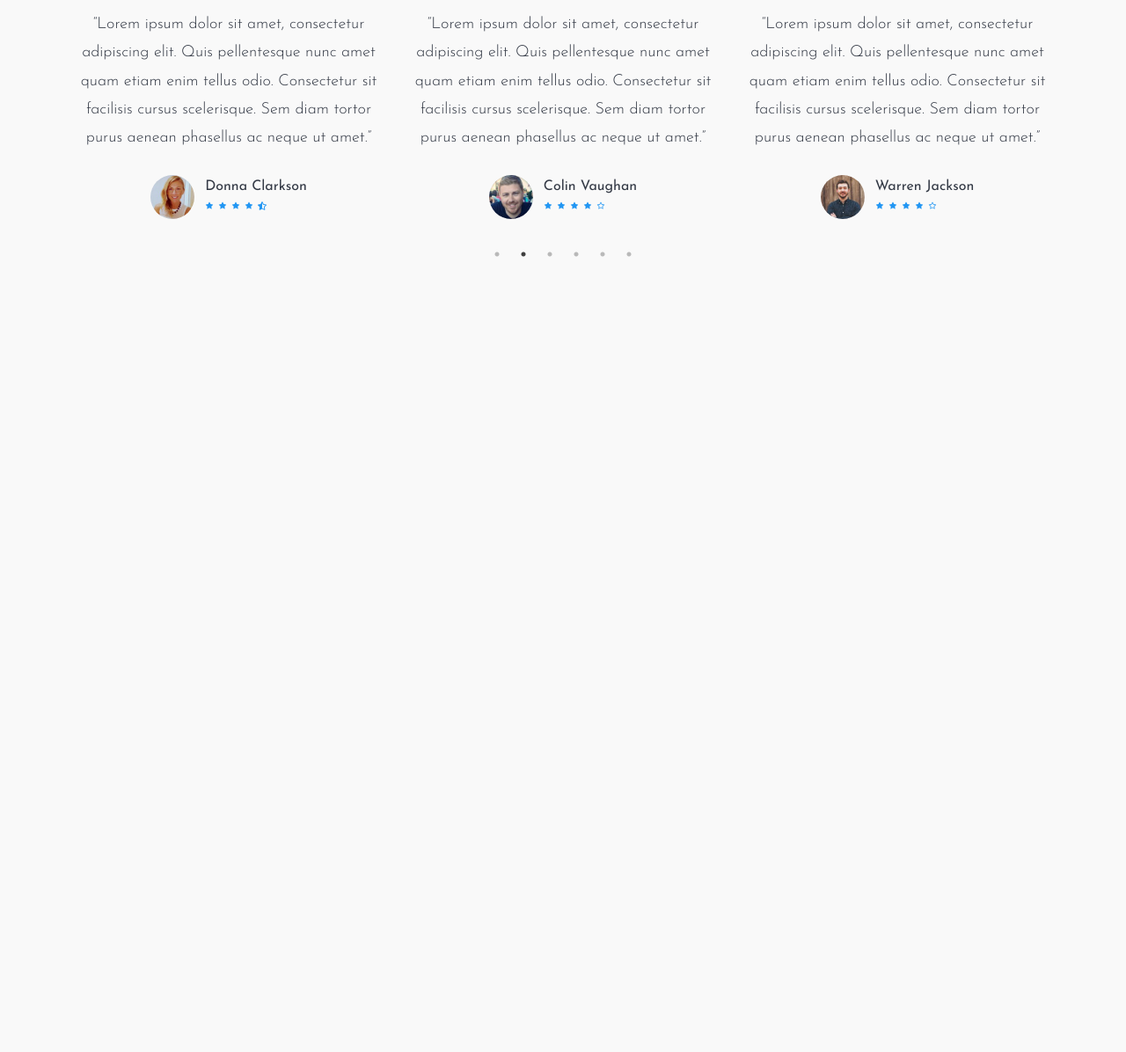
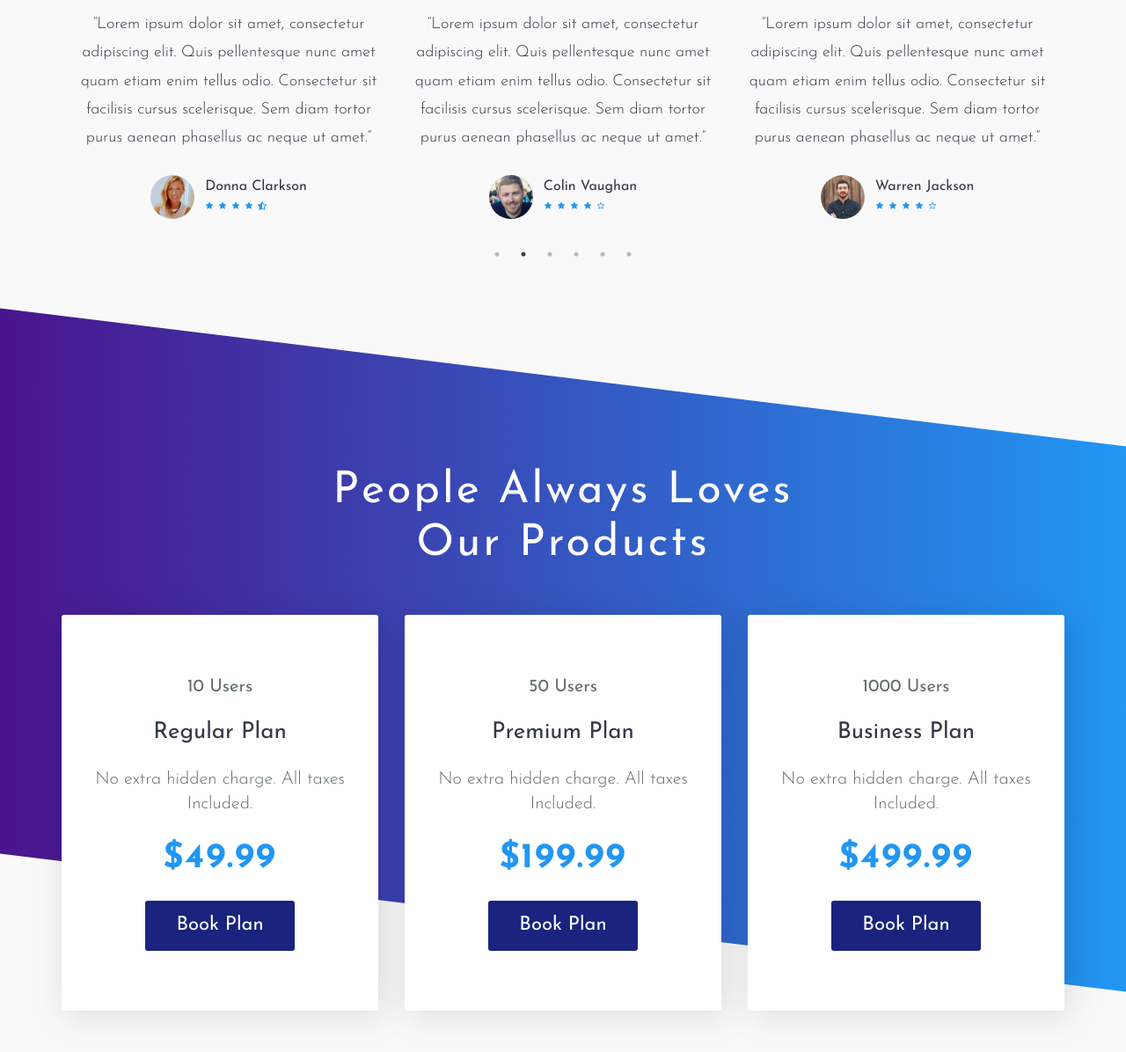
Before and after one commit to nilotpaldhar/twatch, a website built with Parcel: page src/index.html in a window 1280 px wide. Shown: the part 3890-5086 px from the top of the page at 88% size. Before the commit the page ends 4189 px from the top, so only its background shows below. Built offline with nearby package versions, Linux system fonts and the light colour scheme.

Commit message:
pricing section created

```diff
--- a/src/index.html
+++ b/src/index.html
@@ -446,7 +446,47 @@
     </section>
 
     <!-- Pricing -->
-    <section class="pricing"></section>
+    <section class="pricing">
+      <div class="container">
+        <h2 class="heading__secondary text-white text-center m-b-5">
+          <span>People always loves</span>
+          <span>our products</span>
+        </h2>
+        <div class="pricing__container">
+          <div class="row">
+            <div class="col-1-of-3">
+              <div class="plan">
+                <span class="plan__user">10 Users</span>
+                <h4 class="plan__name">Regular Plan</h4>
+                <p class="plan__desc">No extra hidden charge. All taxes Included.</p>
+                <span class="plan__price">&dollar;49.99</span>
+                <a href="#" class="plan__btn">Book Plan</a>
+              </div>
+            </div>
+
+            <div class="col-1-of-3">
+              <div class="plan">
+                <span class="plan__user">50 Users</span>
+                <h4 class="plan__name">Premium Plan</h4>
+                <p class="plan__desc">No extra hidden charge. All taxes Included.</p>
+                <span class="plan__price">&dollar;199.99</span>
+                <a href="#" class="plan__btn">Book Plan</a>
+              </div>
+            </div>
+
+            <div class="col-1-of-3">
+              <div class="plan">
+                <span class="plan__user">1000 Users</span>
+                <h4 class="plan__name">Business Plan</h4>
+                <p class="plan__desc">No extra hidden charge. All taxes Included.</p>
+                <span class="plan__price">&dollar;499.99</span>
+                <a href="#" class="plan__btn">Book Plan</a>
+              </div>
+            </div>
+          </div>
+        </div>
+      </div>
+    </section>
   </main>
 
   <!-- Footer -->
--- a/src/scss/abstracts/_variables.scss
+++ b/src/scss/abstracts/_variables.scss
@@ -15,7 +15,7 @@ $color-black: #000;
 
 /* BOX SHADOW
 ----------------- */
-$shadow-light: 1px 1px 10px rgba($color-black, 0.05);
+$shadow-light: 1px 1px 1rem rgba($color-black, 0.05);
 $shadow-dark: 5px 5px 4rem rgba($color-black, 0.12);
 /* BACKGROUND COLOR
 --------------------- */
--- a/src/scss/base/_helper.scss
+++ b/src/scss/base/_helper.scss
@@ -24,6 +24,14 @@
 	text-align: right !important;
 }
 
+.text-white {
+	color: $color-white !important;
+}
+
+.text-black {
+	color: $color-black !important;
+}
+
 // Flex helper
 .d-flex {
 	display: flex !important;
--- /dev/null
+++ b/src/scss/components/_plan.scss
@@ -0,0 +1,62 @@
+.plan {
+	height: 45rem;
+	background-color: $color-white;
+	box-shadow: $shadow-dark;
+	border-radius: 0.3rem;
+	display: flex;
+	flex-direction: column;
+	align-items: center;
+	justify-content: center;
+	text-align: center;
+
+	&__user {
+		display: block;
+		font-size: 2rem;
+		font-weight: 400;
+		color: $color-dark-2;
+	}
+
+	&__name {
+		font-size: 2.6rem;
+		font-weight: 400;
+		color: $color-dark-1;
+		margin: 2rem 0;
+	}
+
+	&__desc {
+		font-size: 2rem;
+		font-weight: 300;
+		color: $color-dark-2;
+	}
+
+	&__price {
+		display: block;
+		font-size: 4rem;
+		font-weight: 700;
+		color: $color-secondary;
+		letter-spacing: 2px;
+		margin: 2rem 0;
+	}
+
+	&__btn,
+	&__btn:link,
+	&__btn:visited {
+		display: inline-block;
+		background: none;
+		border: none;
+		text-decoration: none;
+		color: $color-white;
+		font-size: 2.2rem;
+		font-weight: 400;
+		background-color: $color-accent;
+		padding: 1.3rem 3.5rem;
+		line-height: inherit;
+		border-radius: 3px;
+		cursor: pointer;
+		transition: all 0.3s ease-in-out;
+
+		&:hover {
+			background-color: darken($color-accent, 5);
+		}
+	}
+}
--- a/src/scss/main.scss
+++ b/src/scss/main.scss
@@ -9,6 +9,7 @@
 @import './components/button';
 @import './components/card';
 @import './components/feature';
+@import './components/plan';
 @import './components/product';
 @import './components/slider';
 @import './components/testimonial';
--- a/src/scss/pages/_home.scss
+++ b/src/scss/pages/_home.scss
@@ -37,4 +37,18 @@ Testimonials Styling
 Pricing Styling
 --------------------------------- */
 .pricing {
+	position: relative;
+	margin: 15rem 0;
+	padding: 10rem 0;
+	background-image: $background-color;
+	transform: skewY(7deg);
+	& > * {
+		transform: skewY(-7deg);
+		position: relative;
+		z-index: 2;
+	}
+
+	&__container {
+		margin-bottom: -20rem;
+	}
 }
```
